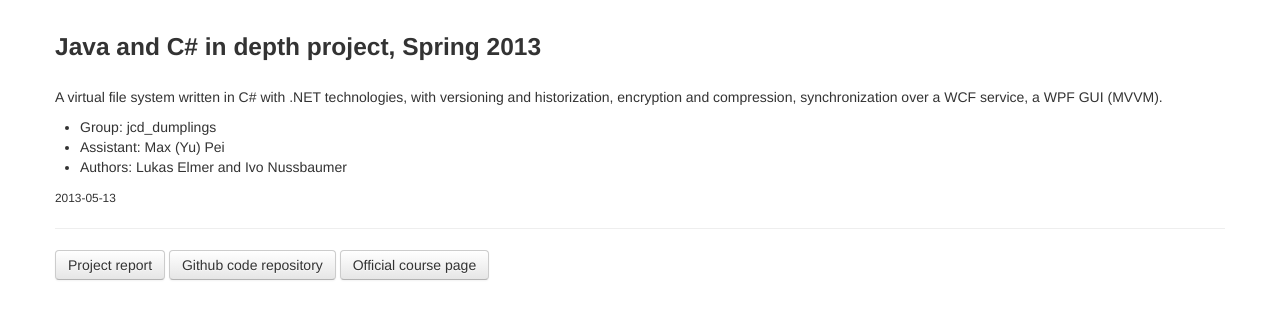
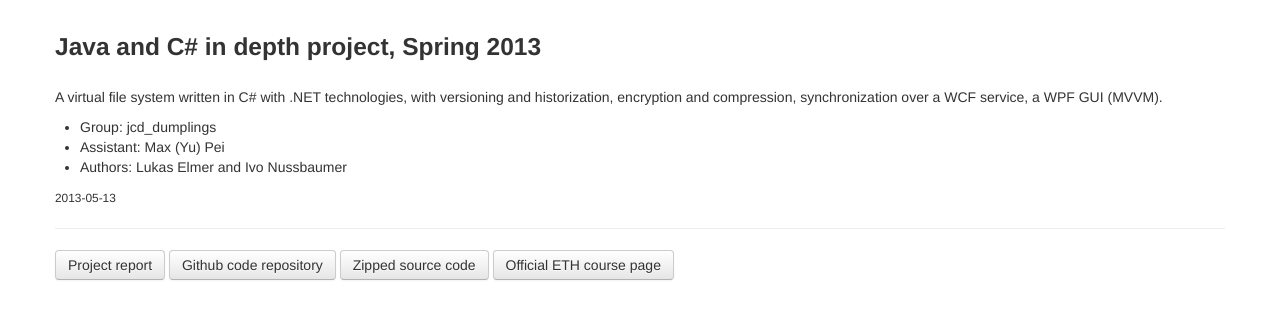
Before and after one commit to lukaselmer/VFSPrototypeWeb, a plain HTML site: page public/index.htm in a window 1280 px wide. Shown: the part 133-452 px from the top of the page. Drawn offline with Linux system fonts and the light colour scheme.

Commit message:
added source code

```diff
--- a/public/index.htm
+++ b/public/index.htm
@@ -37,7 +37,9 @@ A virtual file system written in C# with .NET technologies, with versioning and
 
 <a class="btn" href="https://github.com/lukaselmer/VFSPrototype">Github code repository</a>
 
-<a class="btn" href="http://se.inf.ethz.ch/courses/2013a_spring/JavaCSharp/">Official course page</a>
+<a class="btn" href="/source.zip">Zipped source code</a>
+
+<a class="btn" href="http://se.inf.ethz.ch/courses/2013a_spring/JavaCSharp/">Official ETH course page</a>
 
 </div>
 
```
Also changed, not shown: 1 other file.
